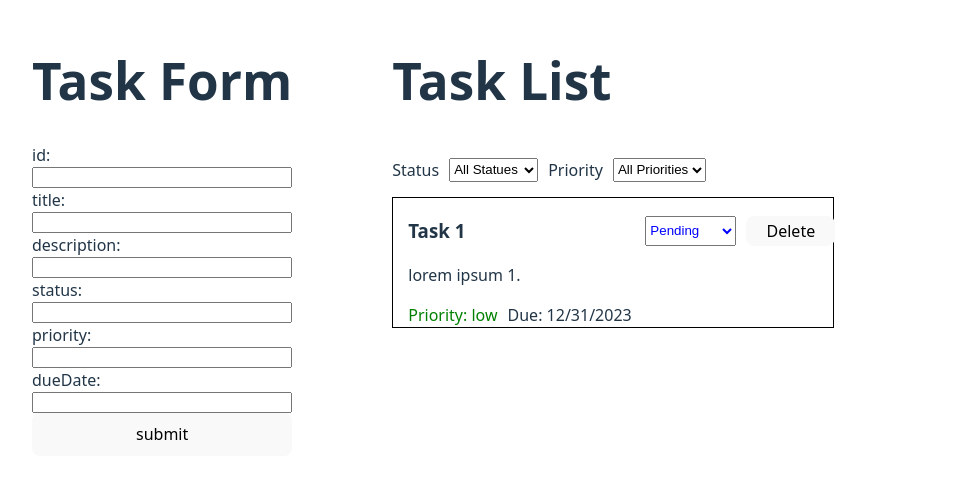
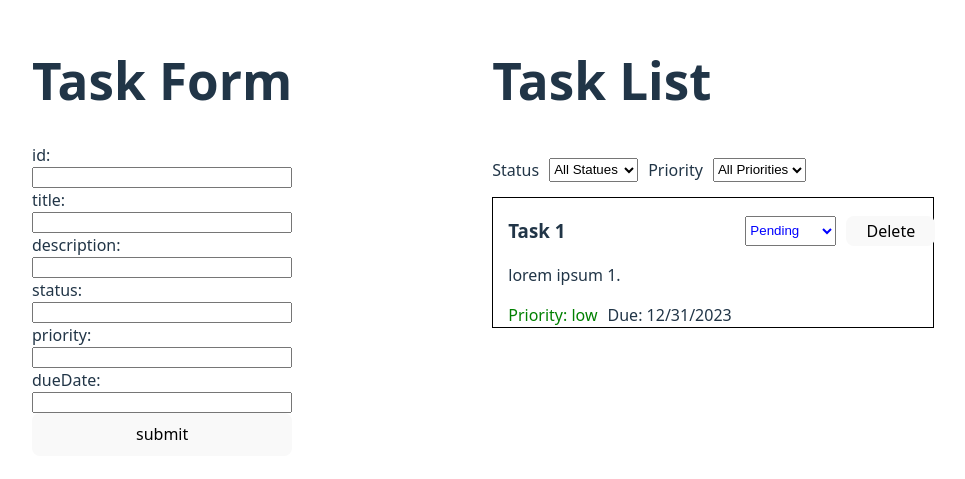
Before and after one commit to ScriptMang/sba9, a React (Vite) app: page / in a window 1280 px wide. Shown: the part 163-642 px from the top of the page, without its empty margins (8-973 px from the left). Built offline with nearby package versions, Linux system fonts and the light colour scheme.

Commit message:
Set gap to 200px for task-dashboard

```diff
--- a/src/App.css
+++ b/src/App.css
@@ -57,5 +57,5 @@
 #taskDashboard{
 display: flex;
 flex-direction: flex;
-gap: 100px;
+gap: 200px;
 }
```
